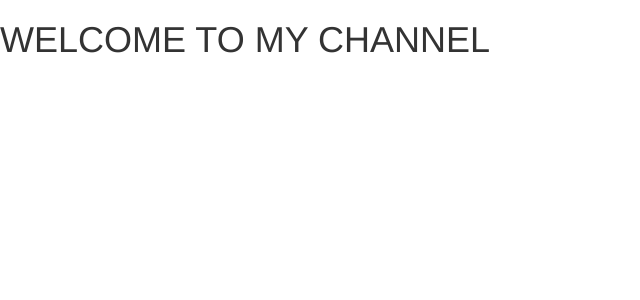
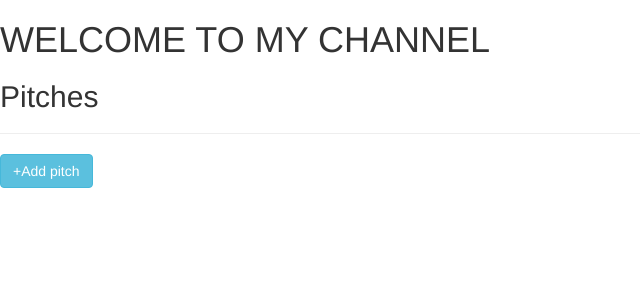
Before and after one commit to muneneee/minute, a Flask app: page / in a window 1280 px wide. Shown: the part 52-352 px from the top of the page, without its empty margins (0-640 px from the left). Run offline with Flask 2, Linux system fonts and the light colour scheme; some libraries are stand-ins or nearby versions.

Commit message:
added the view function for pitches

```diff
--- a/app/main/views.py
+++ b/app/main/views.py
@@ -1,17 +1,18 @@
 from flask import render_template, request,redirect,url_for, abort
 from . import main
-from .forms import UpdateProfile
+from .forms import UpdateProfile,PitchForm
 from flask_login import login_required
 from .. import db,photos
-from ..models import User
+from ..models import User,Pitch
 
 
 @main.route('/')
 def index():
 
     title = 'Welcome to pitcher'
+    pitches = Pitch.get_pitches()
 
-    return render_template('index.html', title = title)
+    return render_template('index.html', title = title, pitches = pitches)
 
 @main.route('/user/<uname>')
 def profile(uname):
@@ -53,3 +54,20 @@ def update_pic(uname):
         user.profile_pic_path = path
         db.session.commit()
     return redirect(url_for('main.profile',uname = uname))
+
+
+
+@main.route('/pitch', methods = ['GET','POST'])
+def new_pitch():
+    form = PitchForm()
+
+    if form.validate_on_submit():
+        title = form.title.data
+        pitch = form.pitch.data
+        new_pitch = Pitch(title,pitch)
+        new_pitch.save_pitch()
+        return redirect(url_for('main.index'))
+
+
+    title = 'New Pitch'
+    return render_template('pitch.html' ,title = title, pitch_form = form)
--- a/app/models.py
+++ b/app/models.py
@@ -46,3 +46,27 @@ class Role(db.Model):
 
     def __repr__(self):
         return f'User {self.name}'
+
+
+
+class Pitch:
+
+    all_pitches = []
+
+    def __init__(self,title,pitch):
+        self.title = title
+        self.pitch = pitch
+
+    def save_pitch(self):
+        Pitch.all_pitches.append(self)
+
+
+    @classmethod
+    def get_pitches(cls):
+
+        response = []
+
+        for pitch in cls.all_pitches:
+            response.append(pitch)
+
+        return response
--- a/app/templates/index.html
+++ b/app/templates/index.html
@@ -1,7 +1,15 @@
+{%  import 'macros.html' as macro %}
 {% extends 'base.html'%}
 
 {% block content %}
 <h1>WELCOME TO MY CHANNEL</h1>
 
+<h2>Pitches</h2>
+<hr>
+
+    <a class="btn btn-info" href="/pitch">+Add pitch</a>
+    {% if pitches %}
+        {{macro.displayPitches(pitches)}}
+    {% endif %}
 
 {% endblock %}
--- a/app/templates/macros.html
+++ b/app/templates/macros.html
@@ -0,0 +1,9 @@
+<!-- Displaying reviews macro -->
+{% macro displayPitches(pitch_list) %}
+    {% for pitch in pitch_list %}
+    <div class="col-xs-12 col-sm-4 col-md-4 col-lg-4 review-card">
+        <h3> {{ pitch.title}} </h3>
+        <p> {{ pitch.pitch | truncate(30) }}</p>
+    </div>
+    {% endfor %}
+{% endmacro %}
--- a/app/templates/pitch.html
+++ b/app/templates/pitch.html
@@ -4,7 +4,7 @@
 {% block content %}
     <div class="container">
         <div class="col-md-4">
-            {{ wtf.quick_form(review_form) }}
+            {{ wtf.quick_form(pitch_form) }}
         </div>
     </div>
 {% endblock %}
```
Also changed, not shown: app/main/forms.py (+4 -3 lines).
